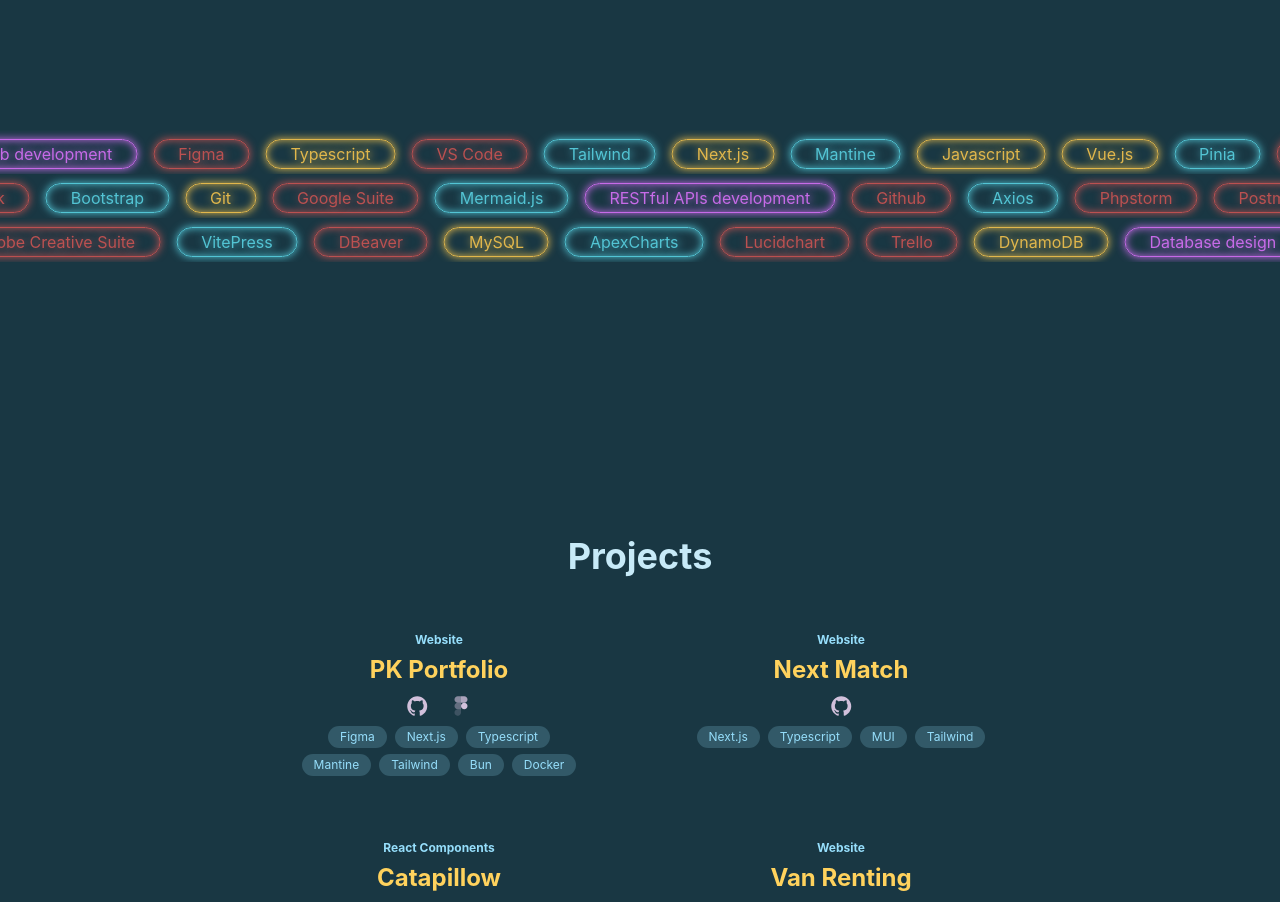
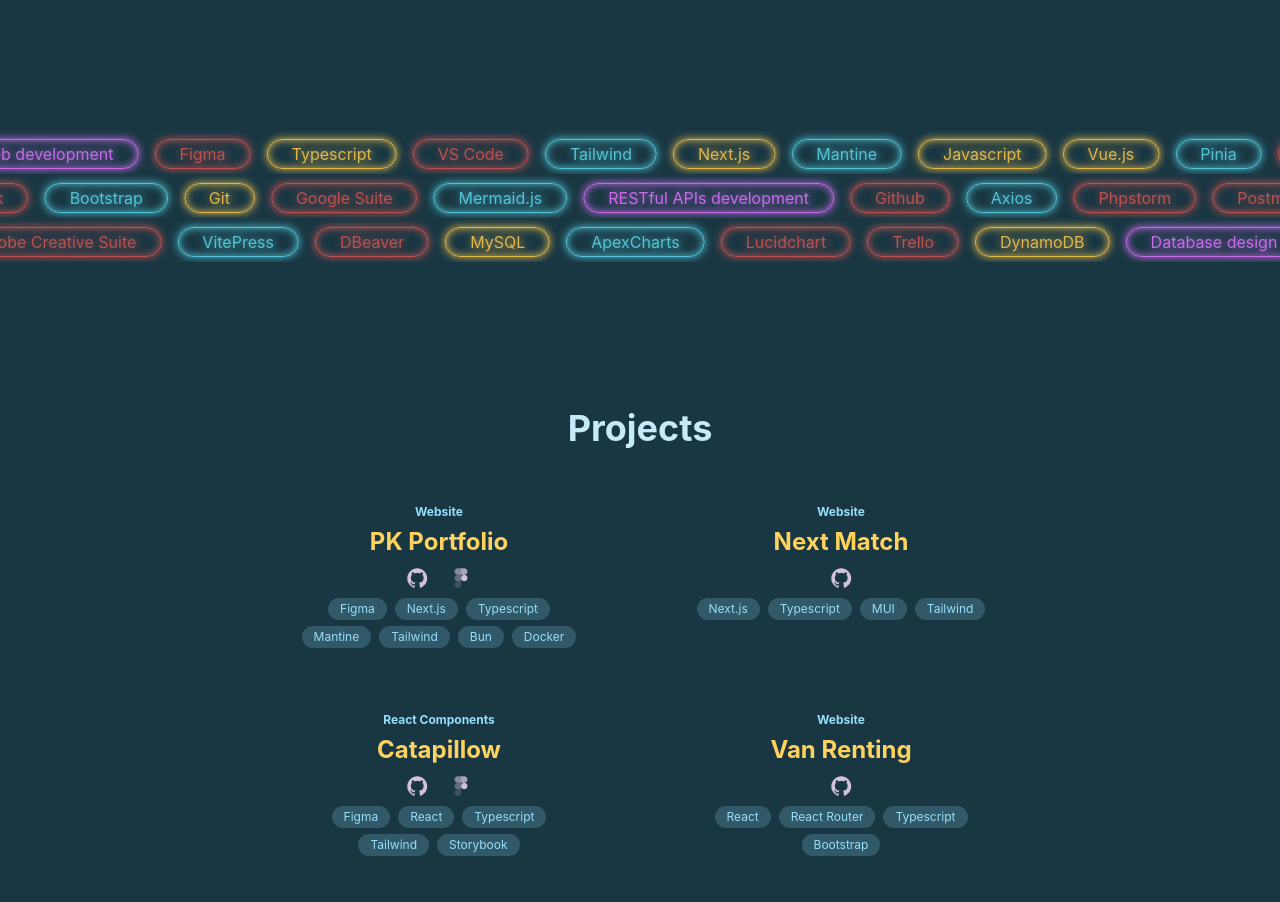
Before and after one commit to PKboon/pkboonpeng, a Next.js app: page / in a window 1280 px wide. Shown: the part 620-1522 px from the top of the page. Built offline with nearby package versions, Linux system fonts and the light colour scheme.

Commit message:
adding spacing (#10)

```diff
--- a/src/app/page.tsx
+++ b/src/app/page.tsx
@@ -22,10 +22,10 @@ export default function Home() {
 					}}
 				>
 					<HomeSection />
-					<div className="pb-48 relative -top-[6.35rem] sm:-top-[5.1rem]">
+					<div className="pb-16 relative -top-[6.35rem] sm:-top-[5.1rem]">
 						<SkillSection />
 					</div>
-					<div className="flex flex-col gap-y-48">
+					<div className="flex flex-col gap-32">
 						<ProjectSection />
 						<ExperienceSection />
 						<ReferrerSection />
--- a/src/components/ReferrerComponents/ReferrerSection.tsx
+++ b/src/components/ReferrerComponents/ReferrerSection.tsx
@@ -118,7 +118,7 @@ export function ReferrerSection() {
 			<ScrollArea
 				scrollbars="x"
 				type="hover"
-				className="py-6"
+				className="pb-6 -mt-6"
 				offsetScrollbars
 			>
 				<Flex className="gap-6 px-6">
```
